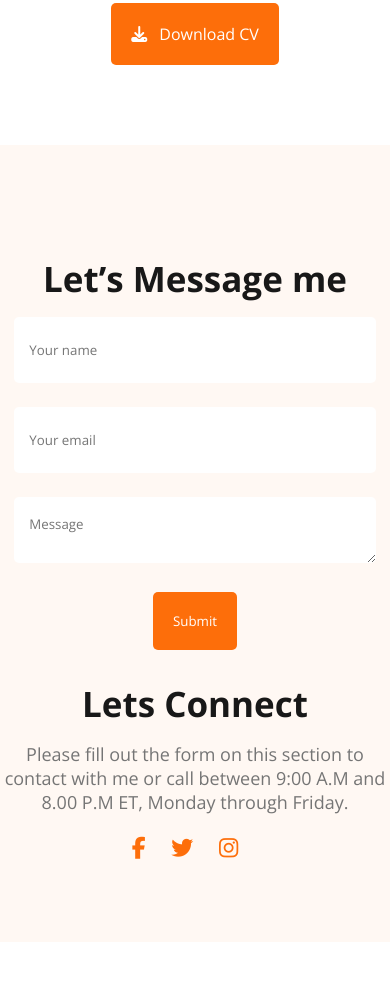
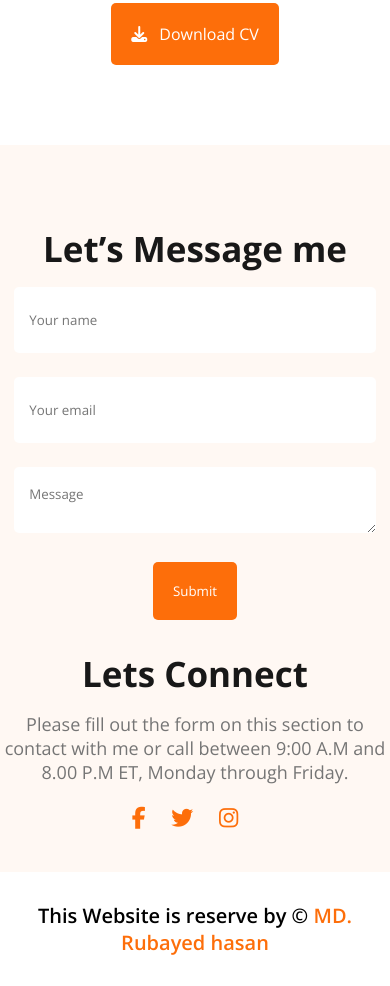
Before and after one commit to rubayedhasan/rubayed-dev-portfolio, a plain HTML site: page index.html in a window 390 px wide. Shown: the part 5312-6298 px from the top of the page. Before the commit the page ends 6254 px from the top, so only its background shows below. Drawn offline with nearby package versions, Linux system fonts and the light colour scheme.

Commit message:
adding responsive footer for extra small devices

```diff
--- a/css/index.css
+++ b/css/index.css
@@ -405,7 +405,6 @@ footer p{
 .title {
     margin-top: 20px;
 }
-}
 
 /* contact section styles  */
 .contact{
@@ -414,7 +413,7 @@ footer p{
 
 .contact-container{
     gap: 0;
-    padding: 80px 0px;
+    padding: 50px 0px 40px;
     flex-direction: column-reverse;
 }
 
@@ -447,6 +446,12 @@ textarea{
     font-size: 22px;
 }
 
+/* footer section styles  */
+footer p {
+    margin: 30px 0;
+}
+}
+
 
 .hide{
     display: none;
--- a/index.html
+++ b/index.html
@@ -199,7 +199,7 @@
     </main>
 
     <!-- footer section  -->
-    <footer class="hide">
+    <footer>
         <p>This Website is reserve by &copy; <span class="primary-text">MD. Rubayed hasan</span></p>
     </footer>
 
```
